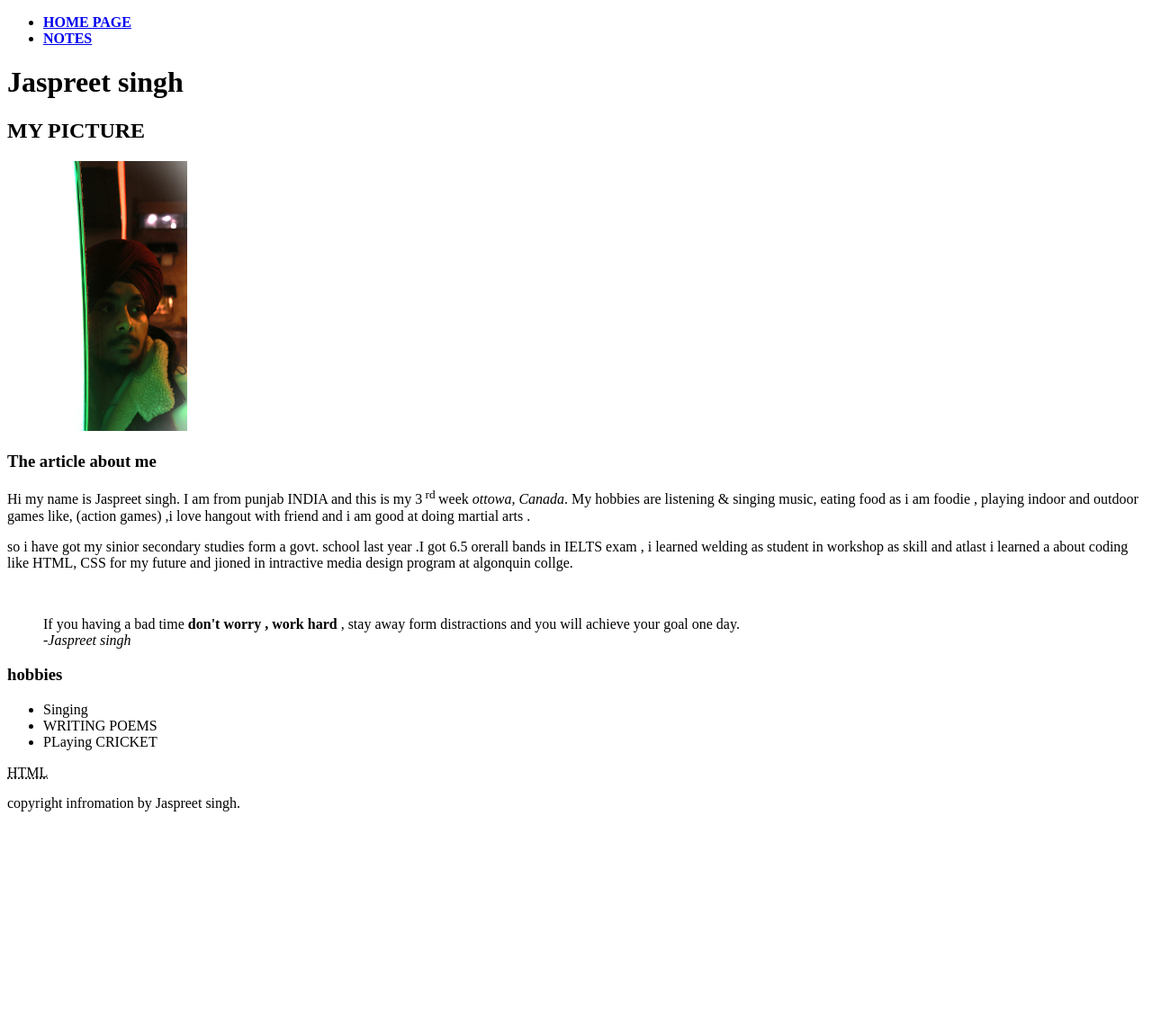
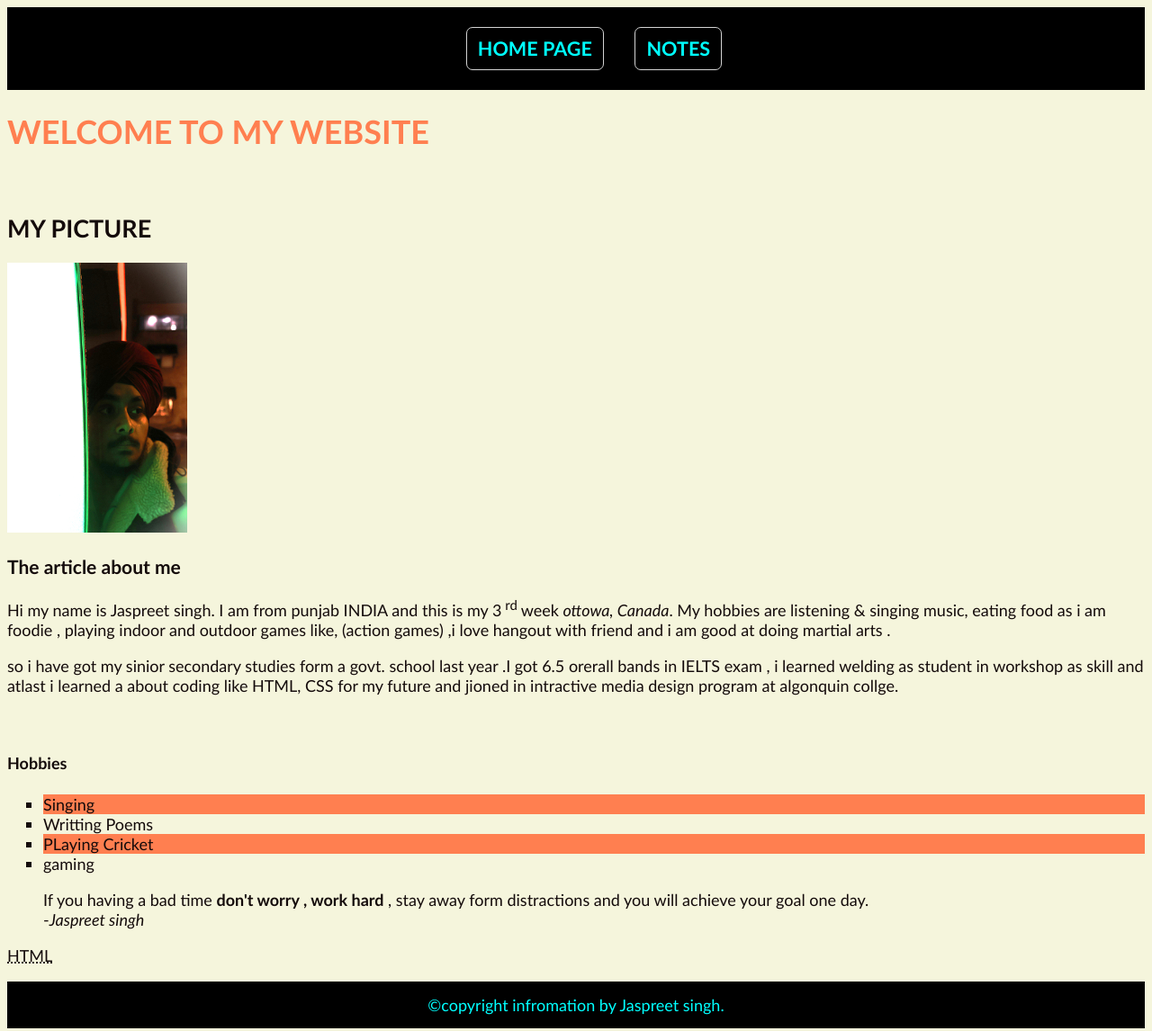
Before and after one commit to sing2714/sing2714.github.io, a plain HTML site: page html-assigment/index.html in a window 1280 px wide. Shown: the whole page at 90% size. Before the commit the page ends 918 px from the top, so only its background shows below. Drawn offline with Linux system fonts and the light colour scheme.

Commit message:
final push

```diff
--- /dev/null
+++ b/html-assigment/css/main.css
@@ -0,0 +1,52 @@
+body {
+    color: rgb(20, 11, 11);
+    font-size: 18px;
+    background-color:beige ;
+    font-family: 'Gill Sans', 'Gill Sans MT', Calibri, 'Trebuchet MS', sans-serif;
+}
+
+header , footer p{
+    background-color: black;
+    color: aqua ;
+    padding: 15px;
+    text-align: center;
+}
+
+nav ul li{display: inline;;
+    font-size: larger;
+    margin:0 15px;
+    text-align: center;
+
+    }
+
+    nav ul li a{
+        color:aqua;
+        font-weight: bold;
+        background-color: black;
+        padding: 10px 12px;
+        border: 1px solid lightgray;
+        border-radius: 7px;
+        text-decoration: none;
+        }
+
+/* adds an class */
+
+.title {
+    color:coral
+}
+/* adds an id */
+
+#my-image{
+    box-shadow: 0 0 2px 1px black;
+}
+
+ul.hobbies-list {
+    list-style-type: square ;
+    }
+ul.hobbies-list li:nth-child(odd){
+    background-color: coral;
+}
+/* adds a hover */
+a:hover{
+    text-decoration: none;
+}
--- a/html-assigment/index.html
+++ b/html-assigment/index.html
@@ -4,6 +4,8 @@
     <meta charset="UTF-8">
     <meta name="viewport" content="width=device-width, initial-scale=1.0">
     <title>sing2714</title>
+     <!-- this links the css file -->
+     <link href="css/main.css" rel="stylesheet">
 </head>
 <body>
     <header>
@@ -13,29 +15,37 @@
                 <li><a href="NOTES.html" target="_blank"><strong>NOTES</strong></a></li>
             </ul>
         </nav>
-          <h1>Jaspreet singh </h1>
+    </header>
+          <h1 site class="title">WELCOME TO MY WEBSITE </h1>
+          <br>
           <section>
-            <h2>MY PICTURE </h2>
-            <img src="image/IMG_0323.JPG" alt="NOTHING JUST ME" width="200">
+            <h2> MY PICTURE </h2>
+            <img id="my image" src="image/IMG_0323.JPG" alt="NOTHING JUST ME" width="200">
         </section>
          <article><h3>The article about me</h3></article>
         <p>Hi my name is Jaspreet singh. I am from punjab INDIA and this is my 3<sup> rd </sup> week <em>ottowa, Canada</em>. My hobbies are listening & singing music, eating food as i am  foodie  , playing indoor and outdoor games like, (action games) ,i love hangout with friend and i am good at doing martial arts .</p>
-     </header>
+
     <main>
         <P> so i have got my sinior secondary studies form a govt. school last year .I got 6.5 orerall bands in IELTS exam , i learned welding as student in workshop as skill and atlast i learned a about coding like HTML, CSS for my future and jioned in intractive media design program at algonquin collge.</P>
            <br>
+           <h4>Hobbies</h4>
+       <ul class="hobbies-list">
+            <li>Singing</li>
+            <li>Writting Poems</li>
+            <li>PLaying Cricket </li>
+            <li>gaming</li>
+        </ul>
+
         <blockquote>If you having a bad time <strong> don't worry , work hard</strong> , stay away form distractions and you will achieve your goal one day.
         <br>
             -<cite>Jaspreet singh  </cite>
         </blockquote>
     </main>
-    <H3>hobbies</H3>
-    <UL>
-        <li>Singing</Li>
-        <li>WRITING POEMS</Li>
-        <li>PLaying CRICKET</li>
-    </UL>
+
     <abbr title="Hyper Text Markup Language">HTML</abbr>
-    <footer><P>copyright infromation by Jaspreet singh.</P> </footer>
+
+    <footer>
+        <P>&copy;copyright infromation by Jaspreet singh.</P>
+    </footer>
    </body>
 </html>
```
Also changed, not shown: html-assigment/NOTES.html (+6 -2 lines).
